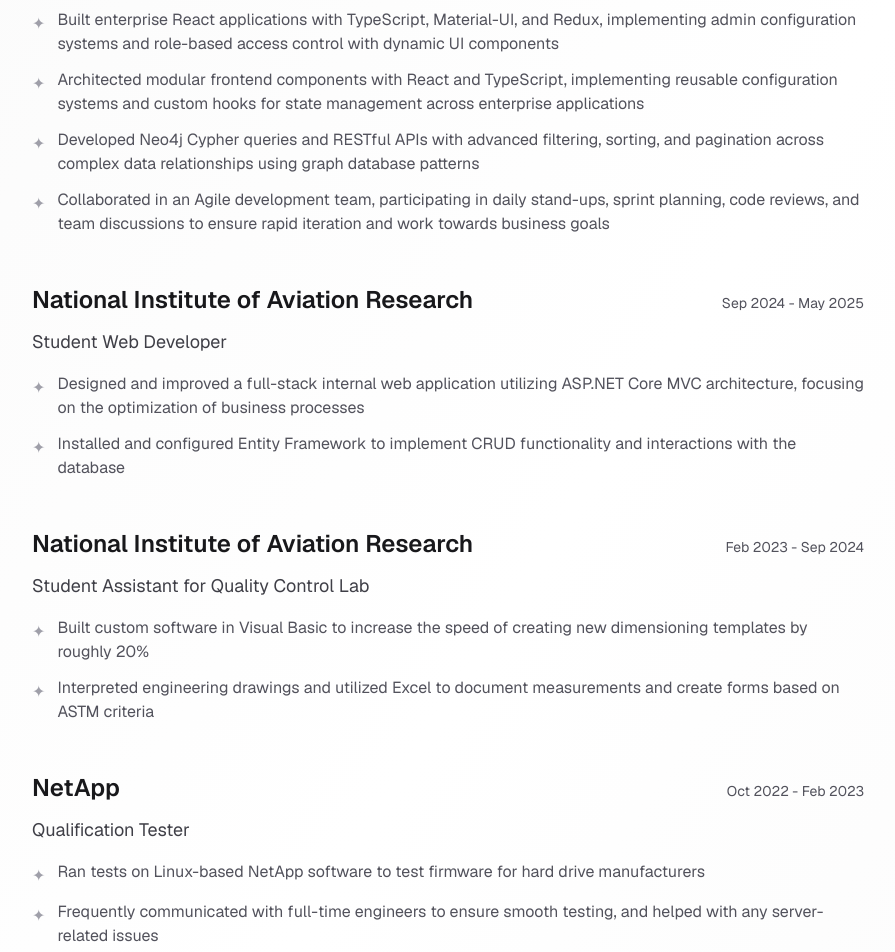
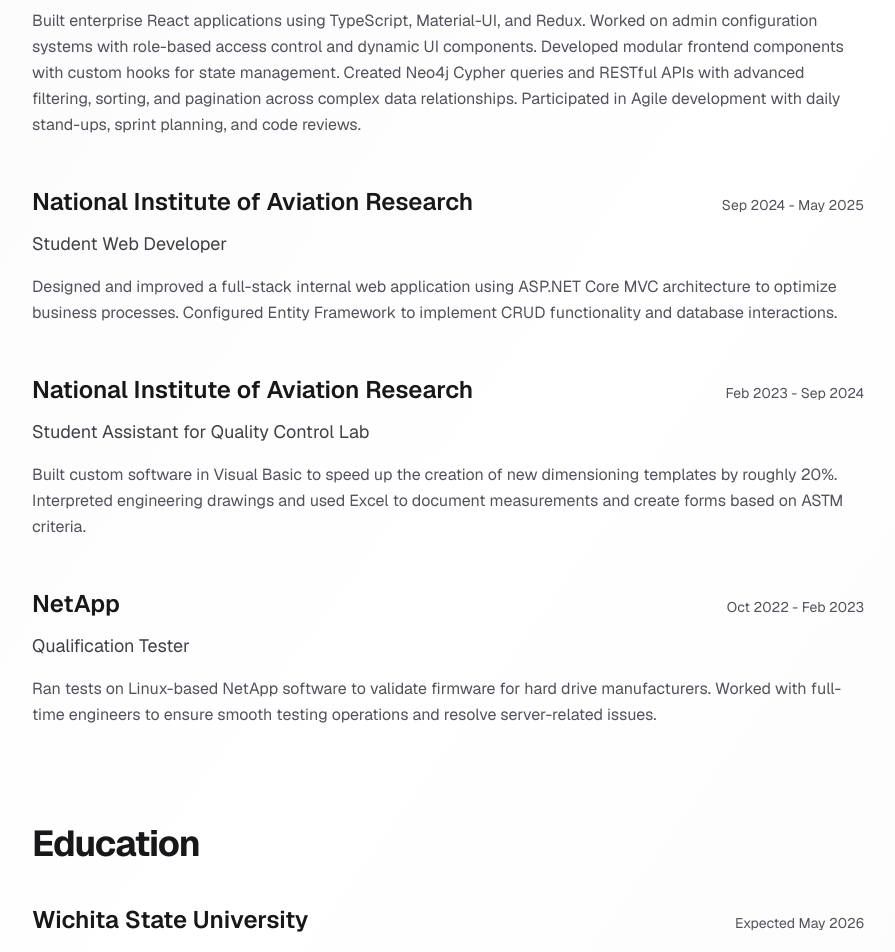
Before and after one commit to Loganaan/personal-website, a Next.js app: page /work in a window 1280 px wide. Shown: the part 300-1252 px from the top of the page, without its empty margins (192-1087 px from the left). Built offline with nearby package versions, Linux system fonts and the light colour scheme.

Commit message:
Updated descriptions to be summaries rather than bullets

```diff
--- a/app/work/page.tsx
+++ b/app/work/page.tsx
@@ -32,24 +32,9 @@ export default function Work() {
                 </span>
               </div>
               <p className="text-lg text-zinc-700 dark:text-zinc-300 mb-4">Software Engineer Intern</p>
-              <ul className="space-y-3 text-zinc-600 dark:text-zinc-400">
-                <li className="flex gap-3">
-                  <span className="text-zinc-400 dark:text-zinc-600 mt-1 flex-shrink-0">✦</span>
-                  <span>Built enterprise React applications with TypeScript, Material-UI, and Redux, implementing admin configuration systems and role-based access control with dynamic UI components</span>
-                </li>
-                <li className="flex gap-3">
-                  <span className="text-zinc-400 dark:text-zinc-600 mt-1 flex-shrink-0">✦</span>
-                  <span>Architected modular frontend components with React and TypeScript, implementing reusable configuration systems and custom hooks for state management across enterprise applications</span>
-                </li>
-                <li className="flex gap-3">
-                  <span className="text-zinc-400 dark:text-zinc-600 mt-1 flex-shrink-0">✦</span>
-                  <span>Developed Neo4j Cypher queries and RESTful APIs with advanced filtering, sorting, and pagination across complex data relationships using graph database patterns</span>
-                </li>
-                <li className="flex gap-3">
-                  <span className="text-zinc-400 dark:text-zinc-600 mt-1 flex-shrink-0">✦</span>
-                  <span>Collaborated in an Agile development team, participating in daily stand-ups, sprint planning, code reviews, and team discussions to ensure rapid iteration and work towards business goals</span>
-                </li>
-              </ul>
+              <p className="text-zinc-600 dark:text-zinc-400 leading-relaxed">
+                Built enterprise React applications using TypeScript, Material-UI, and Redux. Worked on admin configuration systems with role-based access control and dynamic UI components. Developed modular frontend components with custom hooks for state management. Created Neo4j Cypher queries and RESTful APIs with advanced filtering, sorting, and pagination across complex data relationships. Participated in Agile development with daily stand-ups, sprint planning, and code reviews.
+              </p>
             </div>
 
             {/* Student Web Developer */}
@@ -63,16 +48,9 @@ export default function Work() {
                 </span>
               </div>
               <p className="text-lg text-zinc-700 dark:text-zinc-300 mb-4">Student Web Developer</p>
-              <ul className="space-y-3 text-zinc-600 dark:text-zinc-400">
-                <li className="flex gap-3">
-                  <span className="text-zinc-400 dark:text-zinc-600 mt-1 flex-shrink-0">✦</span>
-                  <span>Designed and improved a full-stack internal web application utilizing ASP.NET Core MVC architecture, focusing on the optimization of business processes</span>
-                </li>
-                <li className="flex gap-3">
-                  <span className="text-zinc-400 dark:text-zinc-600 mt-1 flex-shrink-0">✦</span>
-                  <span>Installed and configured Entity Framework to implement CRUD functionality and interactions with the database</span>
-                </li>
-              </ul>
+              <p className="text-zinc-600 dark:text-zinc-400 leading-relaxed">
+                Designed and improved a full-stack internal web application using ASP.NET Core MVC architecture to optimize business processes. Configured Entity Framework to implement CRUD functionality and database interactions.
+              </p>
             </div>
 
             {/* Student Assistant for Quality Control Lab */}
@@ -86,16 +64,9 @@ export default function Work() {
                 </span>
               </div>
               <p className="text-lg text-zinc-700 dark:text-zinc-300 mb-4">Student Assistant for Quality Control Lab</p>
-              <ul className="space-y-3 text-zinc-600 dark:text-zinc-400">
-                <li className="flex gap-3">
-                  <span className="text-zinc-400 dark:text-zinc-600 mt-1 flex-shrink-0">✦</span>
-                  <span>Built custom software in Visual Basic to increase the speed of creating new dimensioning templates by roughly 20%</span>
-                </li>
-                <li className="flex gap-3">
-                  <span className="text-zinc-400 dark:text-zinc-600 mt-1 flex-shrink-0">✦</span>
-                  <span>Interpreted engineering drawings and utilized Excel to document measurements and create forms based on ASTM criteria</span>
-                </li>
-              </ul>
+              <p className="text-zinc-600 dark:text-zinc-400 leading-relaxed">
+                Built custom software in Visual Basic to speed up the creation of new dimensioning templates by roughly 20%. Interpreted engineering drawings and used Excel to document measurements and create forms based on ASTM criteria.
+              </p>
             </div>
 
             {/* Qualification Tester */}
@@ -109,16 +80,9 @@ export default function Work() {
                 </span>
               </div>
               <p className="text-lg text-zinc-700 dark:text-zinc-300 mb-4">Qualification Tester</p>
-              <ul className="space-y-3 text-zinc-600 dark:text-zinc-400">
-                <li className="flex gap-3">
-                  <span className="text-zinc-400 dark:text-zinc-600 mt-1 flex-shrink-0">✦</span>
-                  <span>Ran tests on Linux-based NetApp software to test firmware for hard drive manufacturers</span>
-                </li>
-                <li className="flex gap-3">
-                  <span className="text-zinc-400 dark:text-zinc-600 mt-1 flex-shrink-0">✦</span>
-                  <span>Frequently communicated with full-time engineers to ensure smooth testing, and helped with any server-related issues</span>
-                </li>
-              </ul>
+              <p className="text-zinc-600 dark:text-zinc-400 leading-relaxed">
+                Ran tests on Linux-based NetApp software to validate firmware for hard drive manufacturers. Worked with full-time engineers to ensure smooth testing operations and resolve server-related issues.
+              </p>
             </div>
           </div>
         </section>
```
